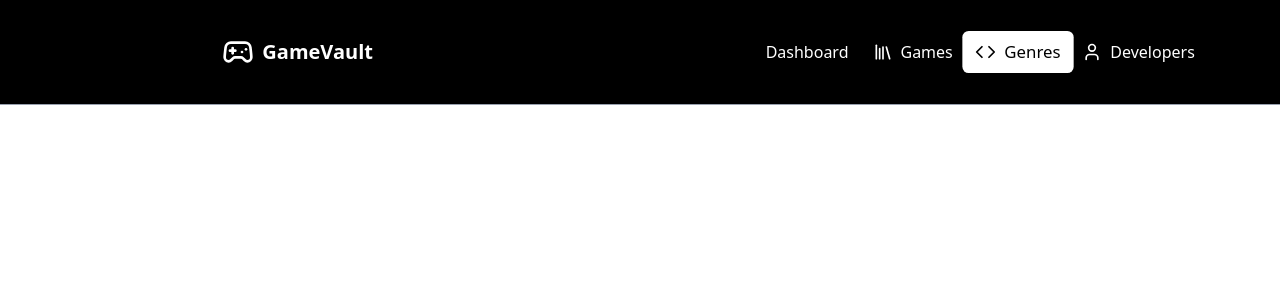
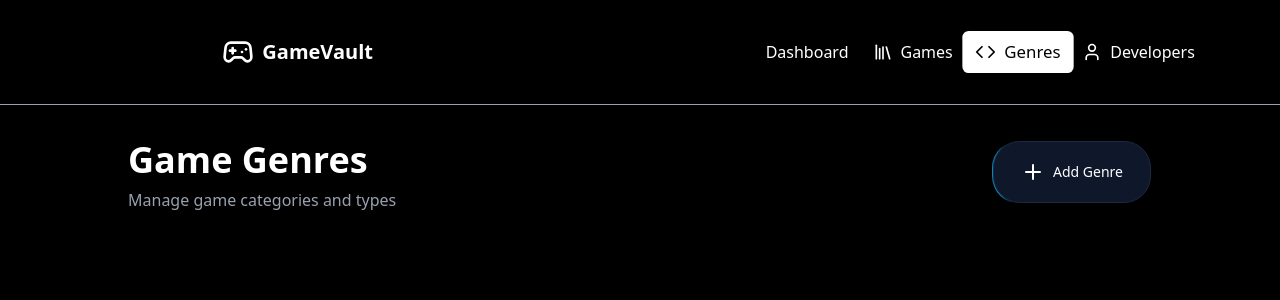
Before and after one commit to thenikhilsingh/Inventory-Application, a React (Vite) app in the folder client/: page /genres in a window 1280 px wide. Shown: the top 300 px of the page. Built offline with nearby package versions, Linux system fonts and the light colour scheme.

Commit message:
created other pages

```diff
--- a/client/index.html
+++ b/client/index.html
@@ -4,7 +4,7 @@
     <meta charset="UTF-8" />
     <link rel="icon" type="image/svg+xml" href="/vite.svg" />
     <meta name="viewport" content="width=device-width, initial-scale=1.0" />
-    <title>client</title>
+    <title>GameVault</title>
   </head>
   <body>
     <div id="root"></div>
--- a/client/src/components/pages/Developer.jsx
+++ b/client/src/components/pages/Developer.jsx
@@ -1,9 +1,23 @@
-import React from 'react'
+import { Button } from "../ui/moving-border";
+import { Plus } from "lucide-react";
 
 export default function Developer() {
   return (
-    <div>
-
+     <div className="h-screen w-screen bg-black flex flex-col items-center text-white">
+      <div className="flex justify-between pt-35 w-[80%] pb-8">
+        <div>
+          <h1 className="text-4xl font-bold mb-2">Game Developers</h1>
+          <p className="text-gray-400">Manage game development studios</p>
+        </div>
+        <div>
+          <Button
+            borderRadius="1.75rem"
+            className=" bg-slate-900 text-white border-slate-800 flex gap-2"
+          >
+           <Plus/> Add Developer
+          </Button>
+        </div>
+      </div>
     </div>
   )
 }
--- a/client/src/components/pages/Game.jsx
+++ b/client/src/components/pages/Game.jsx
@@ -1,9 +1,23 @@
-import React from 'react'
+import { Button } from "../ui/moving-border";
+import { Plus } from "lucide-react";
 
 export default function Game() {
   return (
-    <div>
-
+    <div className="h-screen w-screen bg-black flex flex-col items-center text-white">
+      <div className="flex justify-between pt-35 w-[80%] pb-8">
+        <div>
+          <h1 className="text-4xl font-bold mb-2">Games Library</h1>
+          <p className="text-gray-400">Manage your game collection</p>
+        </div>
+        <div>
+          <Button
+            borderRadius="1.75rem"
+            className=" bg-slate-900 text-white border-slate-800 flex gap-2"
+          >
+           <Plus/> Add Game
+          </Button>
+        </div>
+      </div>
     </div>
-  )
+  );
 }
--- a/client/src/components/pages/Genre.jsx
+++ b/client/src/components/pages/Genre.jsx
@@ -1,9 +1,23 @@
-import React from 'react'
+import { Button } from "../ui/moving-border";
+import { Plus } from "lucide-react";
 
 export default function Genre() {
   return (
-    <div>
-
+     <div className="h-screen w-screen bg-black flex flex-col items-center text-white">
+      <div className="flex justify-between pt-35 w-[80%] pb-8">
+        <div>
+          <h1 className="text-4xl font-bold mb-2">Game Genres</h1>
+          <p className="text-gray-400">Manage game categories and types</p>
+        </div>
+        <div>
+          <Button
+            borderRadius="1.75rem"
+            className=" bg-slate-900 text-white border-slate-800 flex gap-2"
+          >
+           <Plus/> Add Genre
+          </Button>
+        </div>
+      </div>
     </div>
   )
 }
--- /dev/null
+++ b/client/src/components/ui/moving-border.jsx
@@ -0,0 +1,104 @@
+"use client";
+import React from "react";
+import {
+  motion,
+  useAnimationFrame,
+  useMotionTemplate,
+  useMotionValue,
+  useTransform,
+} from "motion/react";
+import { useRef } from "react";
+import { cn } from "@/lib/utils";
+
+export function Button({
+  borderRadius = "1.75rem",
+  children,
+  as: Component = "button",
+  containerClassName,
+  borderClassName,
+  duration,
+  className,
+  ...otherProps
+}) {
+  return (
+    <Component
+      className={cn(
+        "relative h-16 w-40 overflow-hidden bg-transparent p-px text-xl",
+        containerClassName
+      )}
+      style={{
+        borderRadius: borderRadius,
+      }}
+      {...otherProps}>
+      <div
+        className="absolute inset-0"
+        style={{ borderRadius: `calc(${borderRadius} * 0.96)` }}>
+        <MovingBorder duration={duration} rx="30%" ry="30%">
+          <div
+            className={cn(
+              "h-20 w-20 bg-[radial-gradient(#0ea5e9_40%,transparent_60%)] opacity-[0.8]",
+              borderClassName
+            )} />
+        </MovingBorder>
+      </div>
+      <div
+        className={cn(
+          "relative flex h-full w-full items-center justify-center border border-slate-800 bg-slate-900/80 text-sm text-white antialiased backdrop-blur-xl",
+          className
+        )}
+        style={{
+          borderRadius: `calc(${borderRadius} * 0.96)`,
+        }}>
+        {children}
+      </div>
+    </Component>
+  );
+}
+
+export const MovingBorder = ({
+  children,
+  duration = 3000,
+  rx,
+  ry,
+  ...otherProps
+}) => {
+  const pathRef = useRef();
+  const progress = useMotionValue(0);
+
+  useAnimationFrame((time) => {
+    const length = pathRef.current?.getTotalLength();
+    if (length) {
+      const pxPerMillisecond = length / duration;
+      progress.set((time * pxPerMillisecond) % length);
+    }
+  });
+
+  const x = useTransform(progress, (val) => pathRef.current?.getPointAtLength(val).x);
+  const y = useTransform(progress, (val) => pathRef.current?.getPointAtLength(val).y);
+
+  const transform = useMotionTemplate`translateX(${x}px) translateY(${y}px) translateX(-50%) translateY(-50%)`;
+
+  return (
+    <>
+      <svg
+        xmlns="http://www.w3.org/2000/svg"
+        preserveAspectRatio="none"
+        className="absolute h-full w-full"
+        width="100%"
+        height="100%"
+        {...otherProps}>
+        <rect fill="none" width="100%" height="100%" rx={rx} ry={ry} ref={pathRef} />
+      </svg>
+      <motion.div
+        style={{
+          position: "absolute",
+          top: 0,
+          left: 0,
+          display: "inline-block",
+          transform,
+        }}>
+        {children}
+      </motion.div>
+    </>
+  );
+};
```
